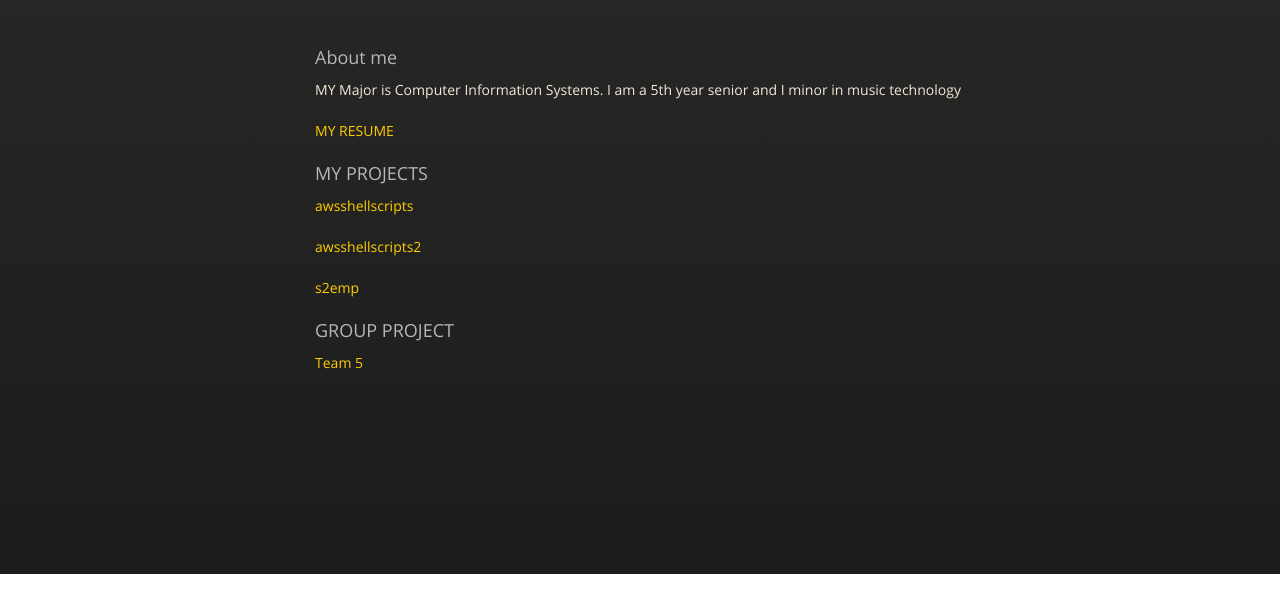
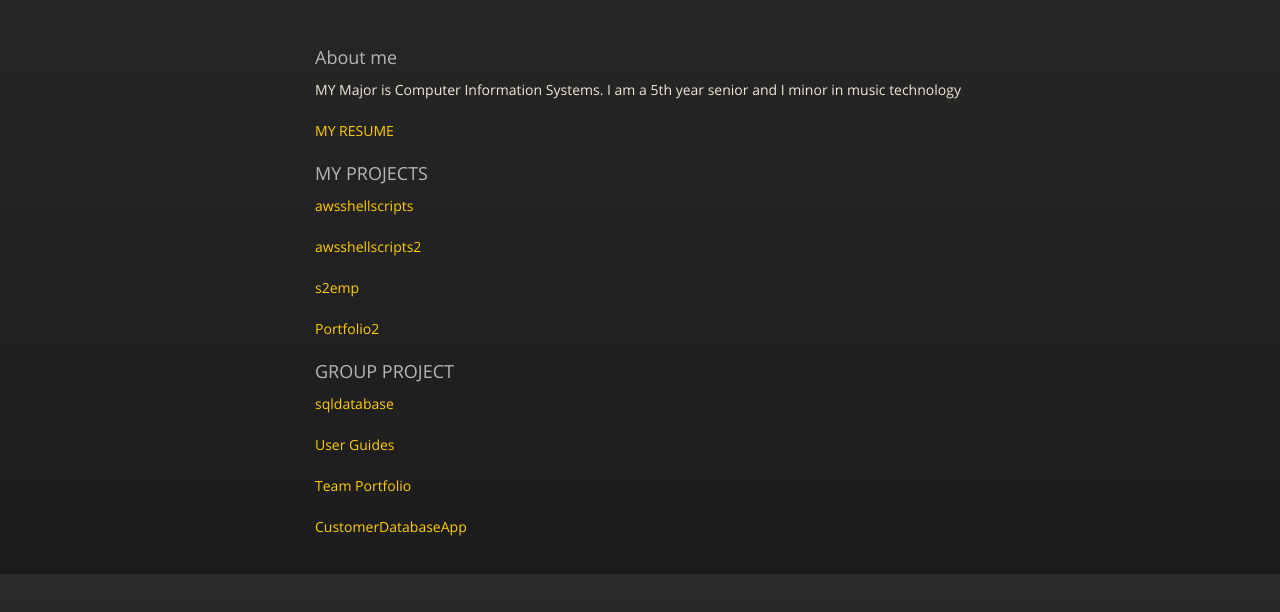
Before and after one commit to scottwe28/portfolio, a plain HTML site: page index.html in a window 1280 px wide. Shown: the part 226-838 px from the top of the page. Before the commit the page ends 800 px from the top, so only its background shows below. Drawn offline with nearby package versions, Linux system fonts and the light colour scheme.

Commit message:
Update index.html

```diff
--- a/index.html
+++ b/index.html
@@ -49,10 +49,15 @@
 <p> <a href="https://github.com/scottwe28/awsshellscripts">awsshellscripts</a> </p>
 <p> <a href="https://github.com/scottwe28/awsshellscripts2">awsshellscripts2</a> </p>
 <p> <a href="https://github.com/scottwe28/s2emp">s2emp</a> </p>
+<p> <a href="https://scottwe28.github.io/portfolio2/">Portfolio2</a> </p>
 <h3>
 <a id="GROUP PROJECT" class="anchor" href="#GROUP PROJECT" aria-hidden="true"><span aria-hidden="true" class="octicon octicon-link"></span></a>GROUP PROJECT</h3>
 
-<p> <a href="https://github.com/Team-5/sqldatabaseapp">Team 5</a> </p>
+<p> <a href="https://github.com/Team-5/sqldatabaseapp">sqldatabase</a> </p>
+
+<p> <a href="https://github.com/Team-5/UserGuides/wiki">User Guides</a> </p>
+<p> <a href="https://team-5.github.io/Portfolio/">Team Portfolio</a> </p>
+<p> <a href="https://github.com/Team-5/CustomerDatabaseApp">CustomerDatabaseApp</a> </p>
 
 
 
```
